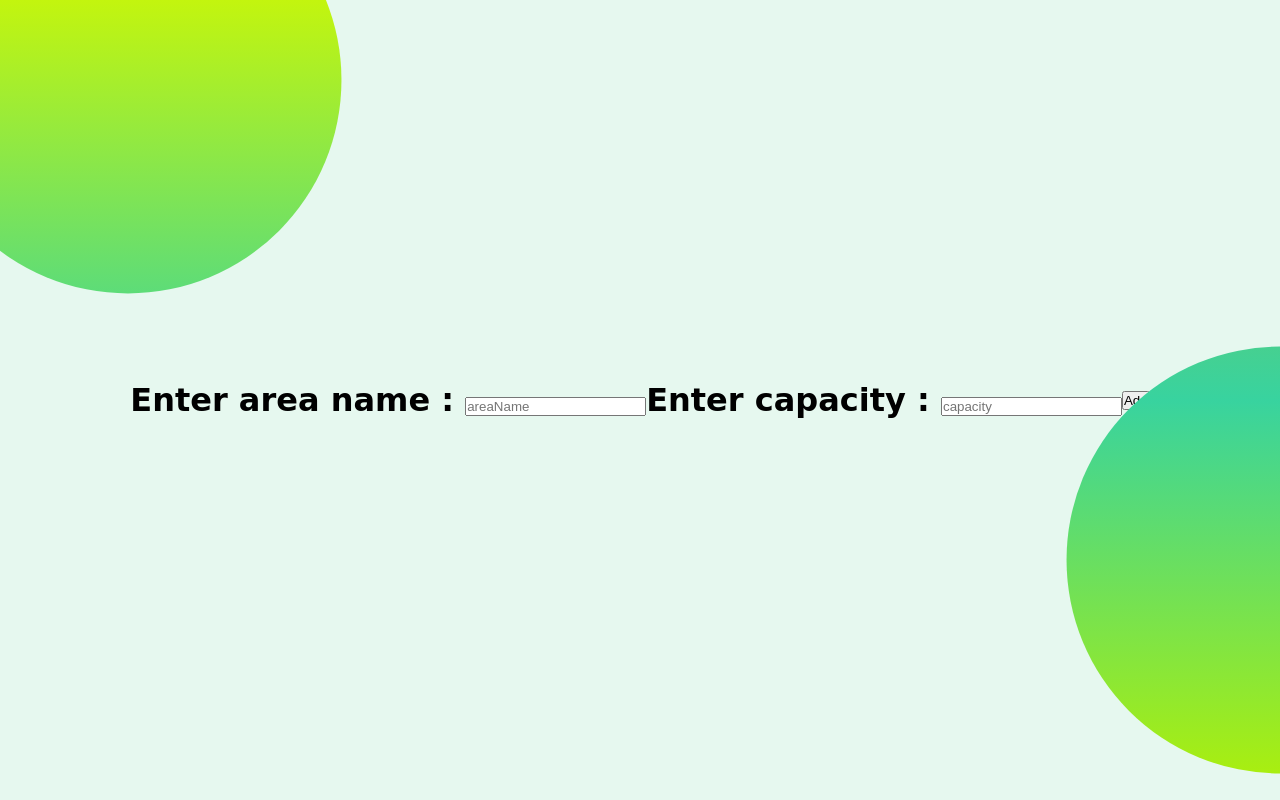
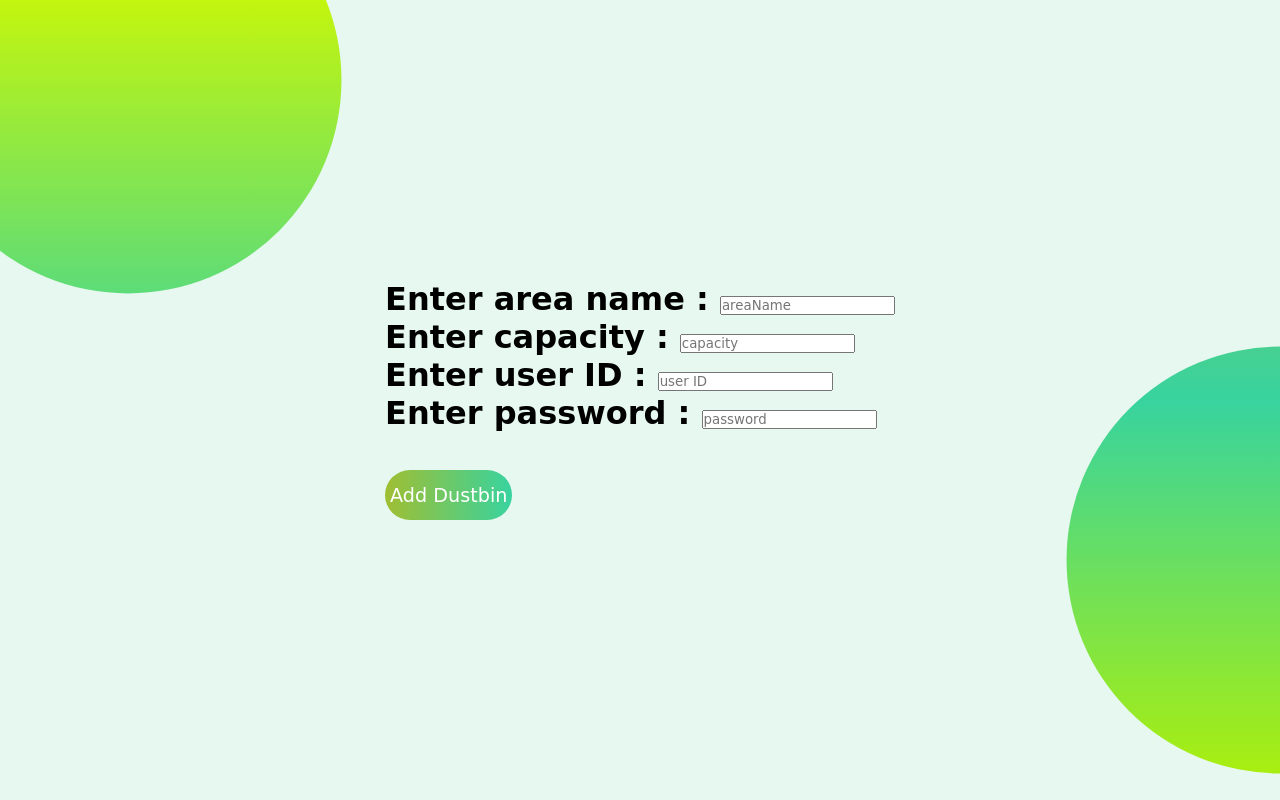
Before and after one commit to vikash452/dst, a website: page public/addDustbin.html in a window 1280 px wide. Drawn offline with Linux system fonts and the light colour scheme.

Commit message:
only authorized users can throw garbage

```diff
--- a/Routes.js
+++ b/Routes.js
@@ -3,7 +3,7 @@ const router=express.Router();
 const Dustbin=require('./Dustbin');
 require('dotenv').config()
 
-function VerifyUser()
+function VerifyUser(req,res,next)
 {
     if(req.body.userID === process.env.USER_ID && req.body.password === process.env.PASSWORD)
     next()
@@ -13,7 +13,7 @@ function VerifyUser()
     }
 }
 
-router.post('/addDustbin',(req,res)=>{
+router.post('/addDustbin',VerifyUser,(req,res)=>{
     const areaName=req.body.areaName;
     const capacity=req.body.capacity;
     const filled=req.body.filled;
--- a/public/addDustbin.html
+++ b/public/addDustbin.html
@@ -7,11 +7,17 @@
     <meta name="viewport" content="width=device-width, initial-scale=1.0">
     <title>Document</title>
     <link rel="stylesheet" type="text/css" href="./css/glass.css">
+    <link rel="stylesheet" href="./css/index.css" type="text/css">
 </head>
 <body>
-    <h1>Enter area name : <input placeholder="areaName" id='areaName'/> </h1>
-    <h1>Enter capacity : <input placeholder="capacity" id='capacity'/> </h1>
-    <button id='addDustbin'>Add</button>
+    <div style="display: flex; flex-direction: column;">
+        <h1>Enter area name : <input placeholder="areaName" id='areaName'/> </h1>
+        <h1>Enter capacity : <input placeholder="capacity" id='capacity'/> </h1>
+        <h1>Enter user ID : <input placeholder="user ID" id='userID'/> </h1>
+        <h1>Enter password : <input placeholder="password" id='password'/> </h1>
+        <button id='addDustbin' style="width: max-content; padding: 5px;" class="wlcm-btn">Add Dustbin</button>
+    </div>
+
 </body>
 <!-- <script src="./js/index.js"></script> -->
 <script src="./js/add_dustbin.js"></script>
--- /dev/null
+++ b/public/css/style_canvas.css
@@ -0,0 +1,45 @@
+#mycanvas{
+	margin-top: 200px;
+}
+
+.map_details_column{
+    margin-top: 200px;
+    display: flex;
+    flex-direction: column;
+    align-items: center;
+}
+
+div.map_details_column span{
+    font-size: 22px;
+}
+
+.wlcm-btn {
+	width: 40%;
+	height: 50px;
+	border-radius: 25px;
+	outline: none;
+	border: none;
+	background-image: linear-gradient(to right, #a0be32, #38d39f, #10a80b);
+	background-size: 200%;
+	font-size: 1.2rem;
+	color: #fff;
+	/* font-family: 'Poppins', sans-serif; */
+	cursor: pointer;
+	transition: .5s;
+	position: relative;
+	justify-content: center;
+	align-items: center;
+	text-align: center;
+	margin-top: 2em;
+}
+
+.wlcm-btn>a {
+	text-decoration: none;
+	Color: rgb(255, 255, 255);
+}
+
+.wlcm-btn:hover {
+	background-position: right;
+	background-image: linear-gradient(45deg, #7345d9, #b42ed4, #db4eae);
+	color: #38d39f;
+}
--- a/public/js/add_dustbin.js
+++ b/public/js/add_dustbin.js
@@ -1,6 +1,8 @@
 document.getElementById('addDustbin').addEventListener('click',()=>{
 var areaName=document.getElementById('areaName').value;
 var capacity=document.getElementById('capacity').value;
+var userID=document.getElementById('userID').value;
+var password=document.getElementById('password').value;
 
 fetch('/addDustbin',{
     method:"POST",
@@ -10,7 +12,9 @@ document.getElementById('addDustbin').addEventListener('click',()=>{
     body:JSON.stringify({
     areaName,
     capacity,
-            filled:0
+    filled:0,
+    userID,
+    password
     })
 })
 .then(res=>res.json())
```
Also changed, not shown: public/throwGarbage.html (+19 -2 lines), public/css/index.css (line endings or trailing spaces), public/js/throw_garbage.js (line endings or trailing spaces). Lines whose indentation alone changed are shown as unchanged.
